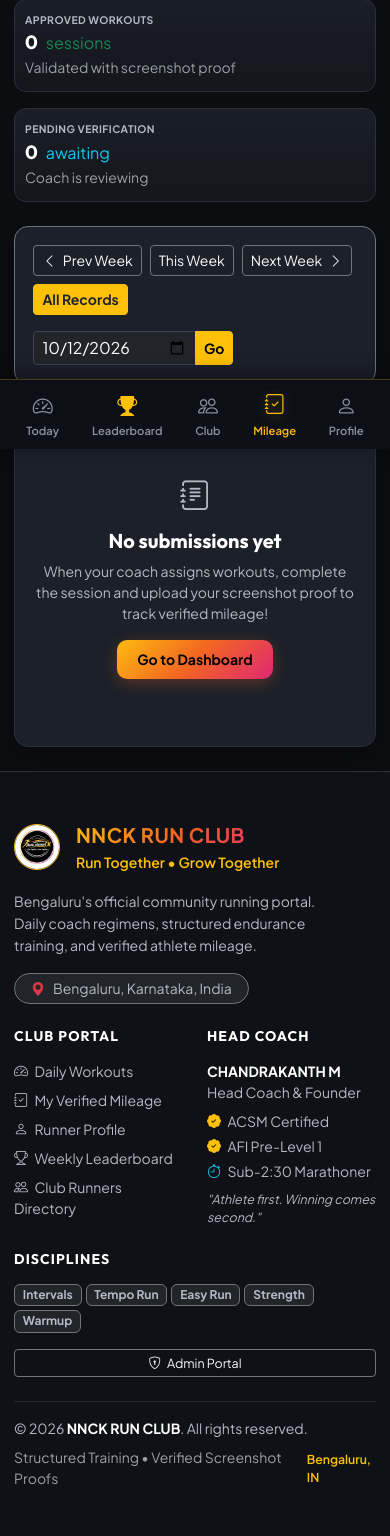
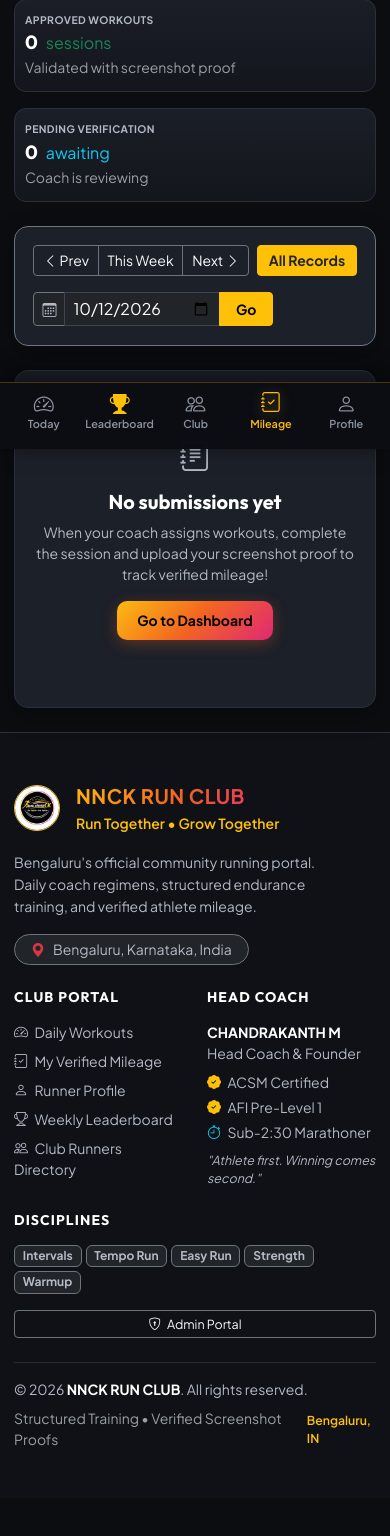
Before and after one commit to nischaymk/nnck-run-club, a Django app: page /history/ in a window 390 px wide. Shown: the part 395-1931 px from the top of the page. After the commit the page ends 1841 px from the top, so only its background shows below. Run offline with Django 5.2, Linux system fonts and the light colour scheme; the visitor is signed in with stand-in values (Sample User, id 1); data that the repository does not hold is empty.

Commit message:
Enhance mobile responsiveness and fix UI clipping across all devices

```diff
--- a/templates/club/base.html
+++ b/templates/club/base.html
@@ -3,7 +3,7 @@
 <html lang="en">
 <head>
     <meta charset="UTF-8">
-    <meta name="viewport" content="width=device-width, initial-scale=1.0">
+    <meta name="viewport" content="width=device-width, initial-scale=1.0, viewport-fit=cover">
     <title>{% block title %}NNCK Run Club - Run Together, Grow Together{% endblock %}</title>
     <!-- Bootstrap 5 CSS -->
     <link href="https://cdn.jsdelivr.net/npm/bootstrap@5.3.3/dist/css/bootstrap.min.css" rel="stylesheet">
@@ -176,30 +176,45 @@
             .table-responsive {
                 border-radius: 10px;
             }
-            /* Mobile bottom bar padding so footer and forms don't overlap */
+            /* Ample mobile bottom padding so Android gesture bar and fixed nav never cover content */
             body {
-                padding-bottom: calc(85px + env(safe-area-inset-bottom, 0px));
+                padding-bottom: calc(96px + env(safe-area-inset-bottom, 0px));
             }
             /* Prevent iOS Safari from auto-zooming on focus */
             .form-control, .form-select {
                 font-size: 16px !important;
             }
+            /* Ensure any dropdown inside mobile navbar expands inline and cannot clip */
+            .navbar-collapse .dropdown-menu {
+                position: static !important;
+                float: none !important;
+                width: 100% !important;
+                margin-top: 8px !important;
+                border: 1px solid rgba(253, 187, 17, 0.3) !important;
+                background-color: #12151c !important;
+                box-shadow: none !important;
+                transform: none !important;
+            }
         }
 
-        /* Mobile Bottom Quick Navigation - App-Like Elegance */
+        /* Mobile Bottom Quick Navigation - Elevated for Android Gesture Pill & iOS */
         .mobile-bottom-nav {
             display: none;
             position: fixed;
             bottom: 0;
             left: 0;
             right: 0;
-            background: rgba(13, 16, 22, 0.96);
+            background: rgba(12, 14, 20, 0.98);
             border-top: 1px solid rgba(253, 187, 17, 0.25);
-            padding: 8px 10px calc(8px + env(safe-area-inset-bottom, 0px));
+            padding-top: 6px;
+            padding-left: 6px;
+            padding-right: 6px;
+            padding-bottom: calc(16px + env(safe-area-inset-bottom, 0px));
+            min-height: 66px;
             z-index: 1050;
-            backdrop-filter: blur(16px);
-            -webkit-backdrop-filter: blur(16px);
-            box-shadow: 0 -4px 20px rgba(0, 0, 0, 0.4);
+            backdrop-filter: blur(20px);
+            -webkit-backdrop-filter: blur(20px);
+            box-shadow: 0 -4px 25px rgba(0, 0, 0, 0.6);
         }
 
         @media (max-width: 768px) {
@@ -214,19 +229,30 @@
             display: flex;
             flex-direction: column;
             align-items: center;
+            justify-content: center;
             color: #8b929e;
             text-decoration: none;
-            font-size: 0.7rem;
+            font-size: 0.68rem;
             font-weight: 600;
+            line-height: 1.1;
             transition: all 0.2s ease;
             position: relative;
-            padding: 2px 6px;
+            padding: 3px 4px;
+            flex: 1;
+            text-align: center;
         }
 
         .mobile-nav-item i {
             font-size: 1.25rem;
             margin-bottom: 2px;
             transition: transform 0.2s ease;
+            display: inline-block;
+        }
+
+        .mobile-nav-item span {
+            display: block;
+            margin-top: 2px;
+            white-space: nowrap;
         }
 
         .mobile-nav-item:hover, .mobile-nav-item:focus {
@@ -239,7 +265,7 @@
 
         .mobile-nav-item.active i {
             transform: translateY(-2px);
-            filter: drop-shadow(0 2px 6px rgba(253, 187, 17, 0.4));
+            filter: drop-shadow(0 2px 6px rgba(253, 187, 17, 0.5));
         }
 
         /* Better form inputs on mobile touch */
@@ -349,9 +375,10 @@
                     {% endif %}
                 </ul>
 
-                <div class="d-flex align-items-center gap-3">
+                <!-- Desktop User Dropdown (Lg Screens & Up) -->
+                <div class="d-none d-lg-flex align-items-center gap-3">
                     <div class="dropdown">
-                        <button class="btn btn-outline-secondary dropdown-toggle d-flex align-items-center gap-2 py-1 px-3 text-light border-secondary" type="button" data-bs-toggle="dropdown">
+                        <button class="btn btn-outline-secondary dropdown-toggle d-flex align-items-center gap-2 py-1 px-3 text-light border-secondary" type="button" data-bs-toggle="dropdown" aria-expanded="false">
                             {% if user.profile.profile_photo %}
                                 <img src="{{ user.profile.profile_photo.url }}" alt="Profile" width="32" height="32" class="rounded-circle border border-warning" style="object-fit: cover;">
                             {% else %}
@@ -359,12 +386,12 @@
                                     {{ user.first_name|first|default:user.username|first|upper }}
                                 </div>
                             {% endif %}
-                            <span class="d-none d-md-inline fw-semibold">{{ user.first_name|default:user.username }}</span>
+                            <span class="fw-semibold">{{ user.first_name|default:user.username }}</span>
                             {% if user.profile.is_coach %}
                                 <span class="badge bg-warning text-dark px-2 py-0">COACH</span>
                             {% endif %}
                         </button>
-                        <ul class="dropdown-menu dropdown-menu-dark dropdown-menu-end bg-dark border-secondary">
+                        <ul class="dropdown-menu dropdown-menu-dark dropdown-menu-end bg-dark border-secondary shadow-lg">
                             <li><a class="dropdown-item" href="{% url 'profile' %}"><i class="bi bi-person me-2"></i>Edit My Profile & Bio</a></li>
                             <li><a class="dropdown-item" href="{% url 'runner_detail' user.id %}"><i class="bi bi-eye me-2"></i>View Public Athlete Card</a></li>
                             {% if user.profile.is_coach %}
@@ -374,6 +401,58 @@
                             <li><a class="dropdown-item text-danger" href="{% url 'logout' %}"><i class="bi bi-box-arrow-right me-2"></i>Logout</a></li>
                         </ul>
                     </div>
+                </div>
+
+                <!-- Mobile User Drawer Section (Phones & Tablets - Integrated, No Floating Dropdown) -->
+                <div class="d-lg-none mt-3 pt-3 border-top border-secondary">
+                    <div class="d-flex align-items-center gap-3 px-2 mb-3">
+                        {% if user.profile.profile_photo %}
+                            <img src="{{ user.profile.profile_photo.url }}" alt="Profile" width="40" height="40" class="rounded-circle border border-warning" style="object-fit: cover;">
+                        {% else %}
+                            <div class="avatar-circle" style="width: 40px; height: 40px; font-size: 1rem;">
+                                {{ user.first_name|first|default:user.username|first|upper }}
+                            </div>
+                        {% endif %}
+                        <div>
+                            <div class="fw-bold text-light fs-6">{{ user.get_full_name|default:user.username }}</div>
+                            <div class="d-flex align-items-center gap-2 mt-1">
+                                {% if user.profile.is_coach %}
+                                    <span class="badge bg-warning text-dark fw-bold">COACH</span>
+                                {% else %}
+                                    <span class="badge bg-secondary text-light">RUNNER</span>
+                                {% endif %}
+                                <span class="text-secondary small">@{{ user.username }}</span>
+                            </div>
+                        </div>
+                    </div>
+                    <ul class="navbar-nav gap-1">
+                        <li class="nav-item">
+                            <a class="nav-link py-2 d-flex align-items-center" href="{% url 'profile' %}">
+                                <i class="bi bi-person-gear me-2 text-warning fs-5"></i>
+                                <span>Edit Profile & Bio</span>
+                            </a>
+                        </li>
+                        <li class="nav-item">
+                            <a class="nav-link py-2 d-flex align-items-center" href="{% url 'runner_detail' user.id %}">
+                                <i class="bi bi-person-badge me-2 text-info fs-5"></i>
+                                <span>Public Athlete Card</span>
+                            </a>
+                        </li>
+                        {% if user.profile.is_coach %}
+                        <li class="nav-item">
+                            <a class="nav-link py-2 d-flex align-items-center" href="{% url 'coach_portal' %}">
+                                <i class="bi bi-shield-check me-2 text-warning fs-5"></i>
+                                <span>Coach Verification Portal</span>
+                            </a>
+                        </li>
+                        {% endif %}
+                        <li class="nav-item mt-2 pt-2 border-top border-secondary border-opacity-50">
+                            <a class="nav-link py-2 text-danger d-flex align-items-center" href="{% url 'logout' %}">
+                                <i class="bi bi-box-arrow-right me-2 fs-5"></i>
+                                <span class="fw-semibold">Sign Out</span>
+                            </a>
+                        </li>
+                    </ul>
                 </div>
                 {% else %}
                 <div class="ms-auto d-flex align-items-center gap-2">
--- a/templates/club/dashboard.html
+++ b/templates/club/dashboard.html
@@ -49,6 +49,8 @@
                         {{ profile.bio|default:"No bio added yet. Edit your profile to share your running story!"|truncatechars:120 }}
                     </div>
                 {% endif %}
+            </div>
+
             <div class="col-12 col-lg-auto d-flex flex-wrap gap-2 pt-2 pt-lg-0 border-top border-lg-top-0 border-secondary border-opacity-25">
                 <a href="{% url 'club_runners' %}" class="btn btn-outline-warning btn-sm d-flex align-items-center gap-1 shadow-sm py-1 px-3">
                     <i class="bi bi-people"></i> Meet Club Runners
--- a/templates/club/workout_history.html
+++ b/templates/club/workout_history.html
@@ -54,36 +54,40 @@
     <!-- Weekly Filter Toolbar -->
     <div class="card card-nnck p-3 mb-4 border-secondary">
         <div class="row align-items-center g-3">
-            <div class="col-lg-6 col-md-7">
-                <div class="d-flex flex-wrap align-items-center gap-2">
-                    <a href="?date={{ prev_week|date:'Y-m-d' }}" class="btn btn-sm btn-outline-secondary text-light">
-                        <i class="bi bi-chevron-left me-1"></i> Prev Week
-                    </a>
-                    <a href="?date={{ today|date:'Y-m-d' }}" class="btn btn-sm {% if is_current_week and has_date_filter %}btn-warning text-dark fw-bold{% else %}btn-outline-secondary text-light{% endif %}">
-                        This Week
-                    </a>
-                    <a href="?date={{ next_week|date:'Y-m-d' }}" class="btn btn-sm btn-outline-secondary text-light">
-                        Next Week <i class="bi bi-chevron-right ms-1"></i>
-                    </a>
-                    <a href="?all=1" class="btn btn-sm {% if show_all or not has_date_filter %}btn-warning text-dark fw-bold{% else %}btn-outline-secondary text-light{% endif %}">
+            <div class="col-12 col-md-7 col-lg-7">
+                <div class="d-flex flex-wrap gap-2">
+                    <div class="btn-group btn-group-sm flex-fill flex-sm-grow-0" role="group">
+                        <a href="?date={{ prev_week|date:'Y-m-d' }}" class="btn btn-outline-secondary text-light">
+                            <i class="bi bi-chevron-left"></i> Prev
+                        </a>
+                        <a href="?date={{ today|date:'Y-m-d' }}" class="btn {% if is_current_week and has_date_filter %}btn-warning text-dark fw-bold{% else %}btn-outline-secondary text-light{% endif %}">
+                            This Week
+                        </a>
+                        <a href="?date={{ next_week|date:'Y-m-d' }}" class="btn btn-outline-secondary text-light">
+                            Next <i class="bi bi-chevron-right"></i>
+                        </a>
+                    </div>
+                    <a href="?all=1" class="btn btn-sm {% if show_all or not has_date_filter %}btn-warning text-dark fw-bold{% else %}btn-outline-secondary text-light{% endif %} flex-fill flex-sm-grow-0">
                         All Records
                     </a>
                 </div>
             </div>
-            <div class="col-lg-6 col-md-5">
+            <div class="col-12 col-md-5 col-lg-5">
                 <form method="GET" class="d-flex justify-content-md-end align-items-center gap-2">
-                    <label class="text-secondary small fw-bold text-nowrap mb-0 d-none d-sm-inline">Filter by Date:</label>
-                    <div class="input-group input-group-sm" style="max-width: 200px;">
+                    <div class="input-group input-group-sm w-100" style="max-width: 240px;">
+                        <span class="input-group-text bg-dark border-secondary text-secondary">
+                            <i class="bi bi-calendar3"></i>
+                        </span>
                         <input type="date" name="date" value="{{ selected_date|date:'Y-m-d' }}" onchange="this.form.submit()" class="form-control bg-dark border-secondary text-white">
-                        <button type="submit" class="btn btn-warning fw-bold">Go</button>
+                        <button type="submit" class="btn btn-warning fw-bold px-3">Go</button>
                     </div>
                 </form>
             </div>
         </div>
         {% if has_date_filter %}
-        <div class="mt-2 pt-2 border-top border-secondary d-flex justify-content-between align-items-center small text-secondary">
+        <div class="mt-2 pt-2 border-top border-secondary d-flex flex-column flex-sm-row justify-content-between align-items-start align-items-sm-center small text-secondary gap-1">
             <span>Showing verified logs for week: <strong class="text-white">{{ week_start|date:"d M" }} - {{ week_end|date:"d M Y" }}</strong></span>
-            <a href="?all=1" class="text-warning text-decoration-none">View All History</a>
+            <a href="?all=1" class="text-warning text-decoration-none fw-semibold">View All History</a>
         </div>
         {% endif %}
     </div>
```
Also changed, not shown: templates/club/coach_workouts_list.html (+36 -34 lines), templates/club/leaderboard.html (+19 -14 lines).
